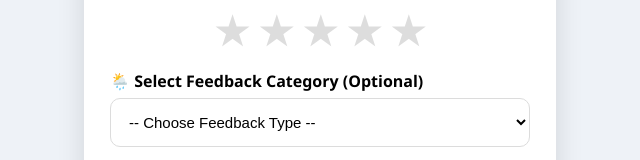
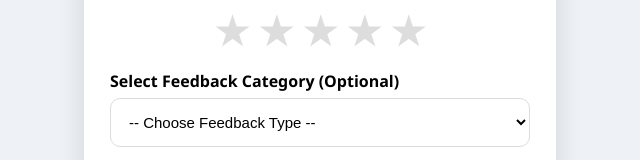
Before and after one commit to arnetworkhouse-oss/ar-network-house, a plain HTML site: page feedback_QRify.html in a window 1280 px wide. Shown: the part 371-531 px from the top of the page, without its empty margins (320-960 px from the left). Drawn offline with Linux system fonts and the light colour scheme.

Commit message:
index.html

```diff
--- a/feedback_QRify.html
+++ b/feedback_QRify.html
@@ -168,7 +168,7 @@ button {
     <input type="radio" id="r1" name="rating" value="1"><label for="r1">★</label>
   </div>
 
-  <label for="pid">🌦️ Select Feedback Category (Optional)</label>
+  <label for="pid">Select Feedback Category (Optional)</label>
 <select id="pid">
 <option value="">-- Choose Feedback Type --</option>
 <option value="QR Code Generation Issue">QR Code Generation Issue</option>
```
